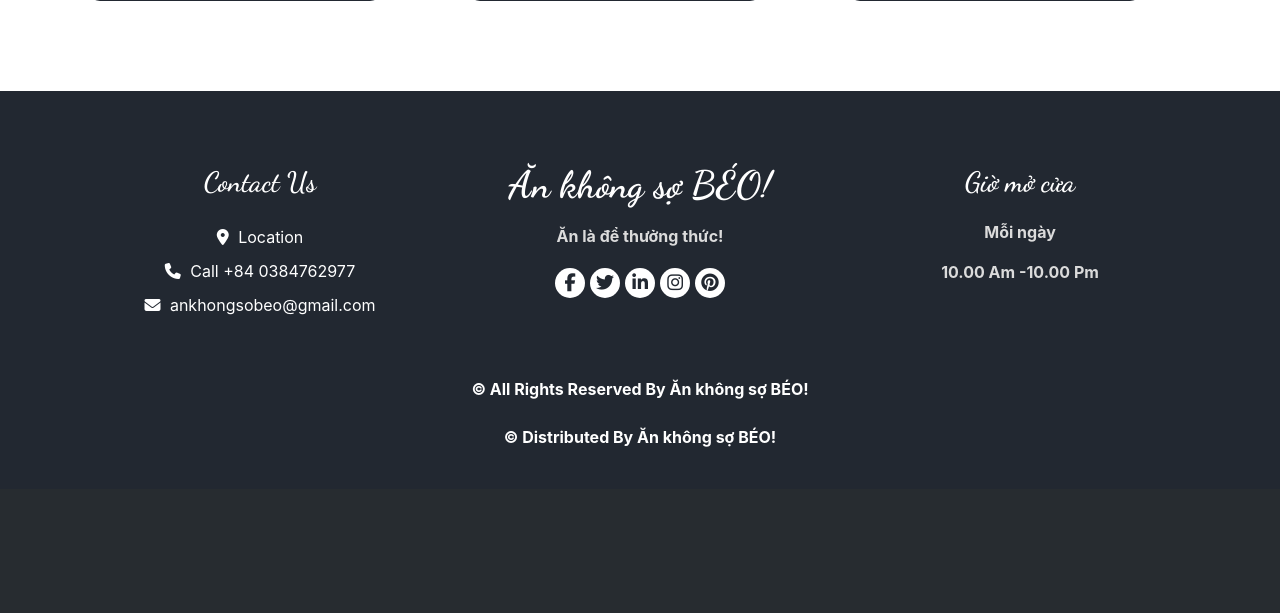
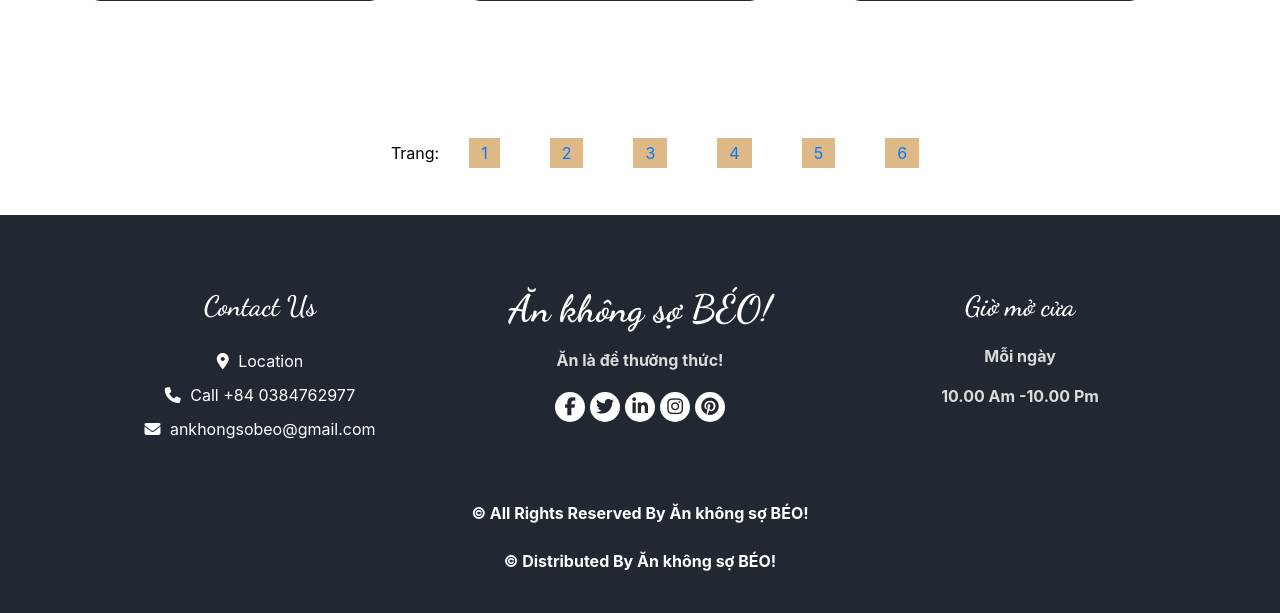
Before and after one commit to luuphongpro/ProjectWeb2, a PHP site: page /ProjectWeb2/ in a window 1280 px wide. Shown: the part 2665-3278 px from the top of the page. Before the commit the page ends 3112 px from the top, so only its background shows below. Run offline with PHP 8.4, Linux system fonts and the light colour scheme; data comes from the database, SQL or seed files in the repository; data that the repository does not hold is empty; some libraries are stand-ins or nearby versions.

Commit message:
up phan trang

```diff
--- a/pages/front/product.php
+++ b/pages/front/product.php
@@ -150,6 +150,14 @@ if ($result->num_rows > 0) {
      }
 
      echo '</div></div></section>';
+     echo '<div style="display: flex; justify-content: center; align-items: center;">';
+     echo '<ul class ="pageNumber">';
+     echo '<li>Trang: </li>';
+     for ($i = 1; $i <= $pageTotal; $i++) {
+         echo '<li><a href="index.php?trang=' . $i . '">' . $i . '</a></li>';
+     }
+     echo '</ul>';
+     echo '</div>';
  } else {
      echo "Không có sản phẩm nào.";
  }
```
